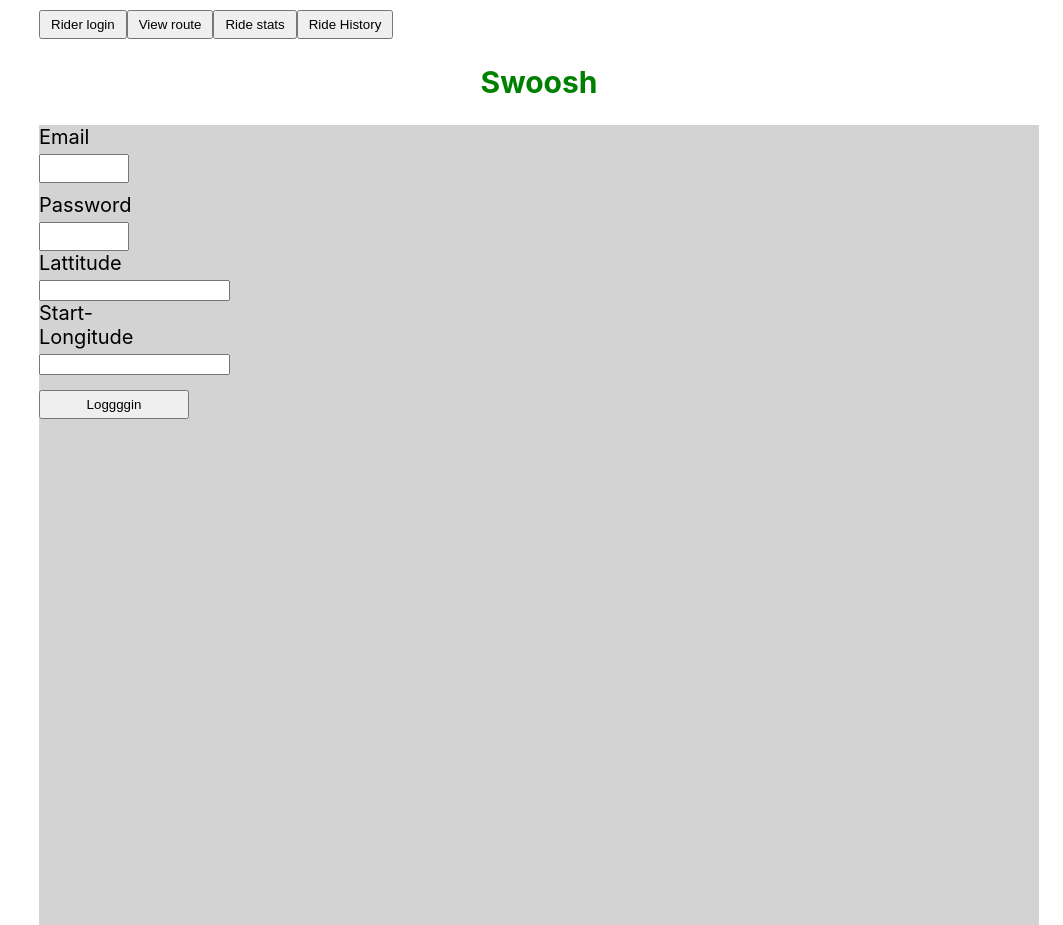
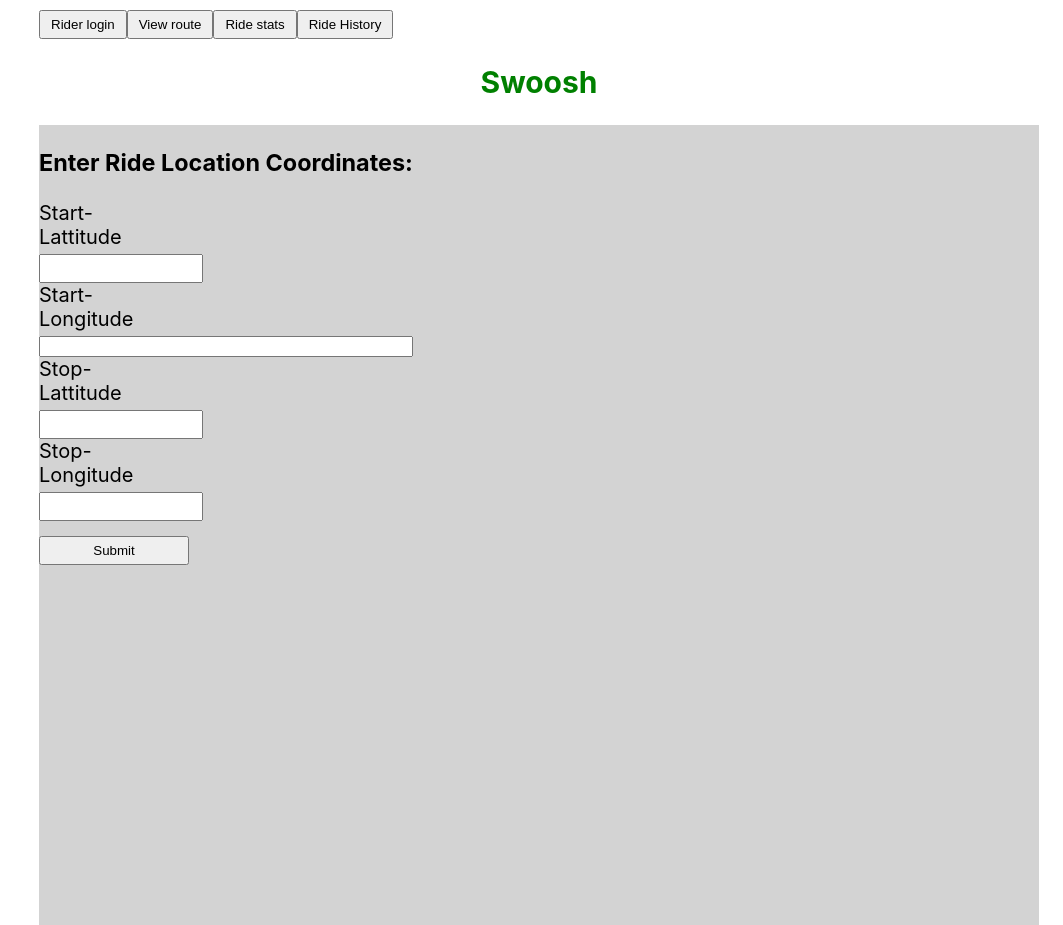
Before and after one commit to DennisGShea/Swoosh, a React (Create React App) app: page / in a window 1280 px wide. Shown: the whole page, without its empty margins (217-1280 px from the left). Built offline with nearby package versions, Linux system fonts and the light colour scheme; what react-geocode would draw is missing.

Commit message:
first good pass on ride input form

```diff
--- a/src/components/Form.js
+++ b/src/components/Form.js
@@ -18,13 +18,14 @@
 
         const handleSubmit = (event) => {
           event.preventDefault();
-          console.log("showwww state",state);
+          console.log("show state",state); // fetch here ???
         };
 
         return (
           <div className="App">
             <form onSubmit={handleSubmit}>
-              <div className="form-control">
+              <h3>Enter Ride Location Coordinates: </h3>
+              {/* <div className="form-control">
                 <label>Email</label>
                 <input
                   type="text"
@@ -32,46 +33,56 @@
                   value={state.email}
                   onChange={handleInputChange}
                 />
-              </div>
+              </div> */}
 
 
-
-
-              <div className="form-control">
+               {/* <div className="form-control">
                 <label>Password</label>
                 <input
                   type="password"
                   name="password"
                   value={state.password}
                   onChange={handleInputChange}
-                />
+                /> */}
 
-              <label>Lattitude</label>
+          <div className="form-control">
+              <label>Start-Lattitude</label>
                 <input
-                  type="lattttt"
-                  name="lattttt"
-                  value={state.startLattitude}
+                  type="text"
+                  name="Start-Lat"
+                  value={state.startLat}
                   onChange={handleInputChange}
                 />
 
             <label>Start-Longitude</label>
                 <input
-                  type="startLng"
+                  type="type"
                   name="startLng"
+                  value={state.startLng}
+                  onChange={handleInputChange}
+                />
+
+            <label>Stop-Lattitude</label>
+                <input
+                  type="text"
+                  name="stopLat"
+                  value={state.stopLat}
+                  onChange={handleInputChange}
+                />
+
+
+              <label>Stop-Longitude</label>
+                <input
+                  type="text"
+                  name="stopLng"
                   value={state.lnggggg}
                   onChange={handleInputChange}
                 />
-
               </div>
-
-
-
-
-
 
               <div className="form-control">
                 <label></label>
-                <button type="submit">Loggggin</button>
+                <button type="submit">Submit</button>
               </div>
             </form>
           </div>
```
